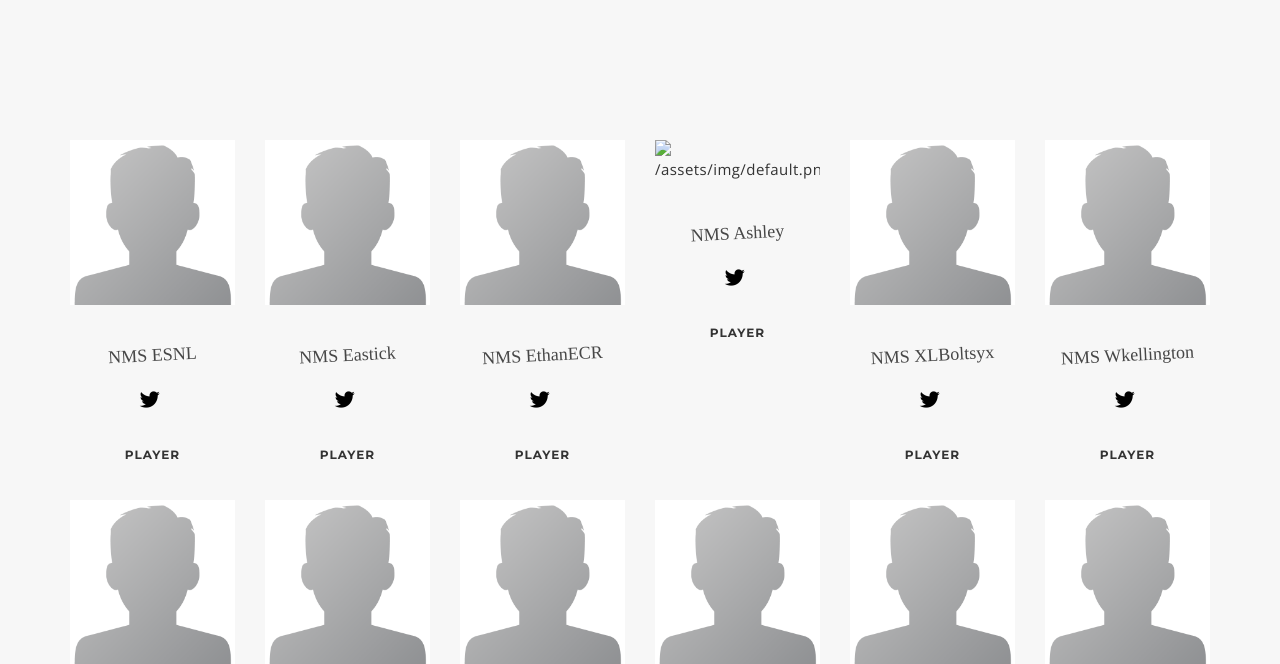
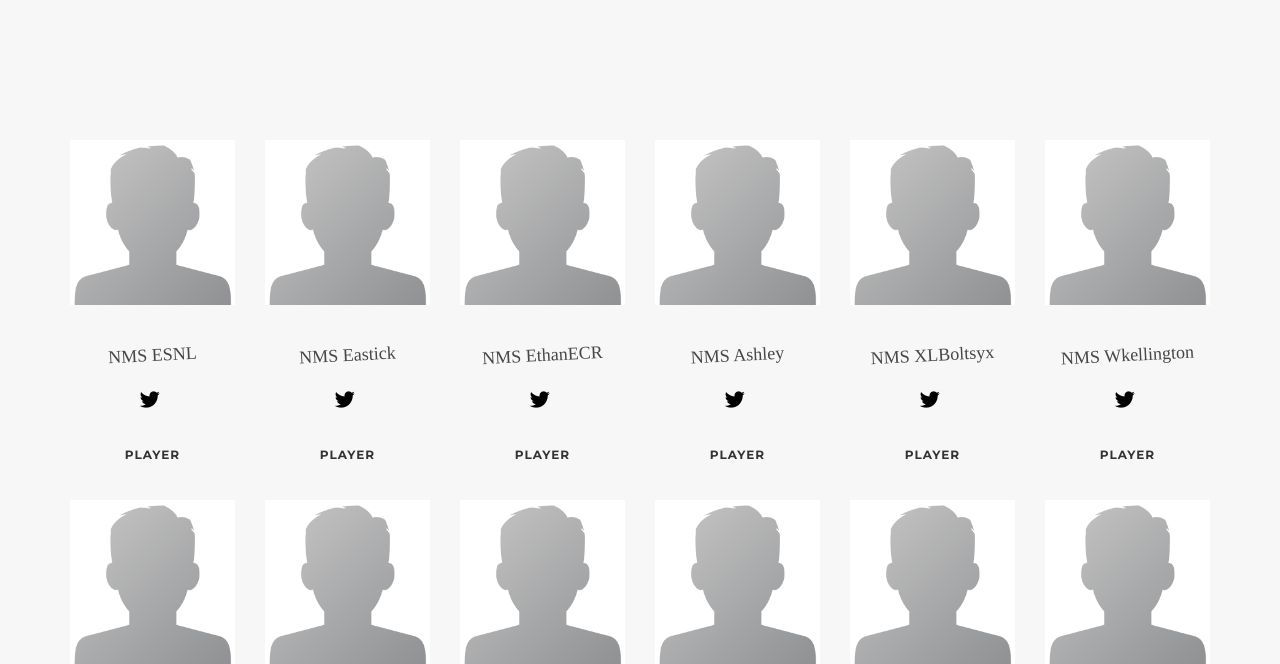
Before and after one commit to PeterRansome/NMS_website, a PHP site: page /fifa in a window 1280 px wide. Shown: the part 290-954 px from the top of the page. Run offline with PHP 8.4, Linux system fonts and the light colour scheme; some libraries are stand-ins or nearby versions; some web fonts are replaced.

Commit message:
fifa done

```diff
--- a/fifa.php
+++ b/fifa.php
@@ -39,7 +39,7 @@
 	            <h6>Player</h6>
 	          </div>
 	          <div class="col-md-2 col-sm-6">
-	            <p><img class="img-responsive center-block" src="" alt="/assets/img/default.png"></p>
+	            <p><img class="img-responsive center-block" src="/assets/img/default.png" alt=""></p>
 	            <h2 class="classic">NMS Ashley</h2>
 	            <ul class="list-inline">
 	              <li><a href="https://twitter.com/AshleyCFC02"><i class="fab fa-twitter fa-lg"></i></a></li>
```
